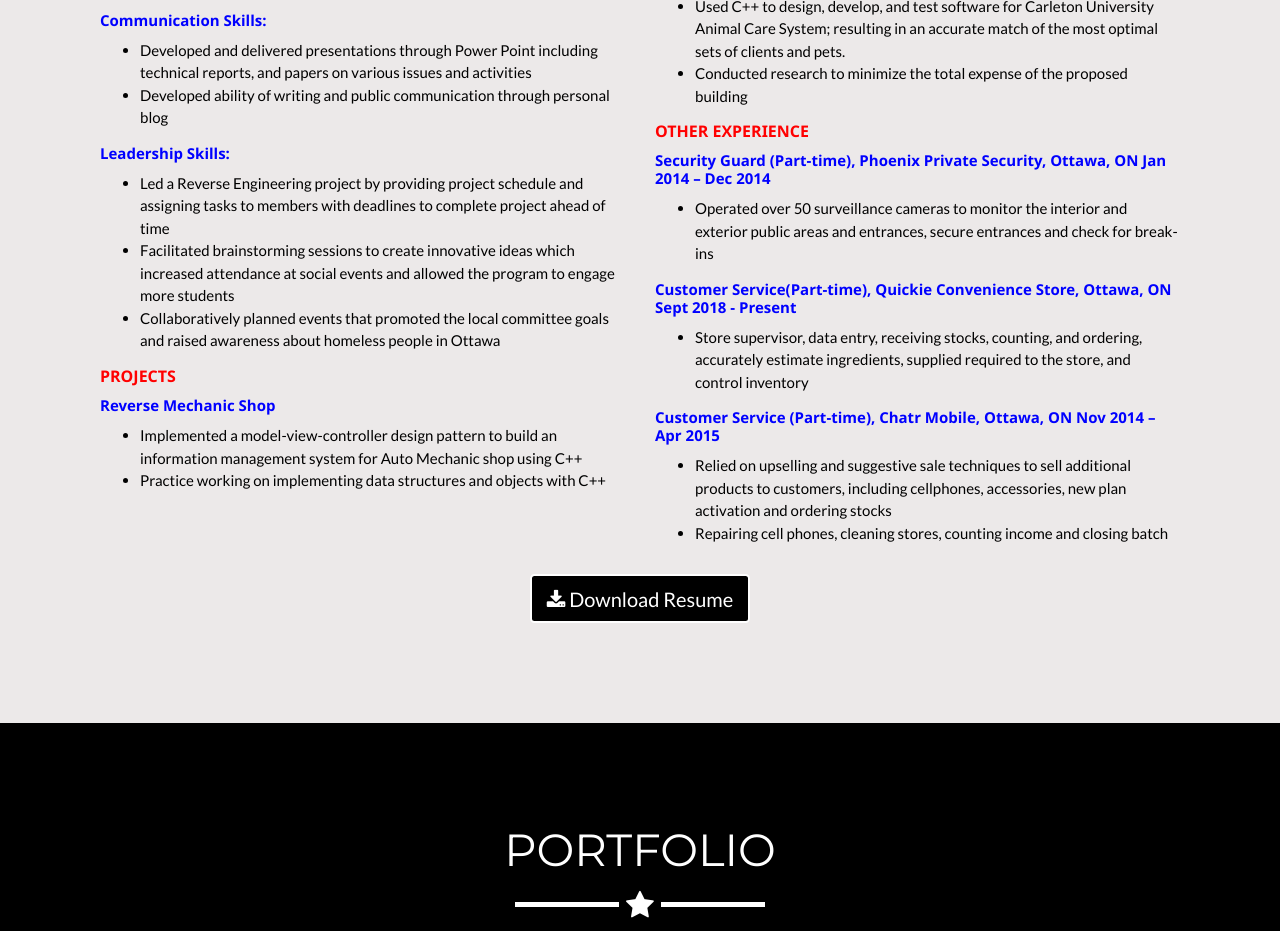
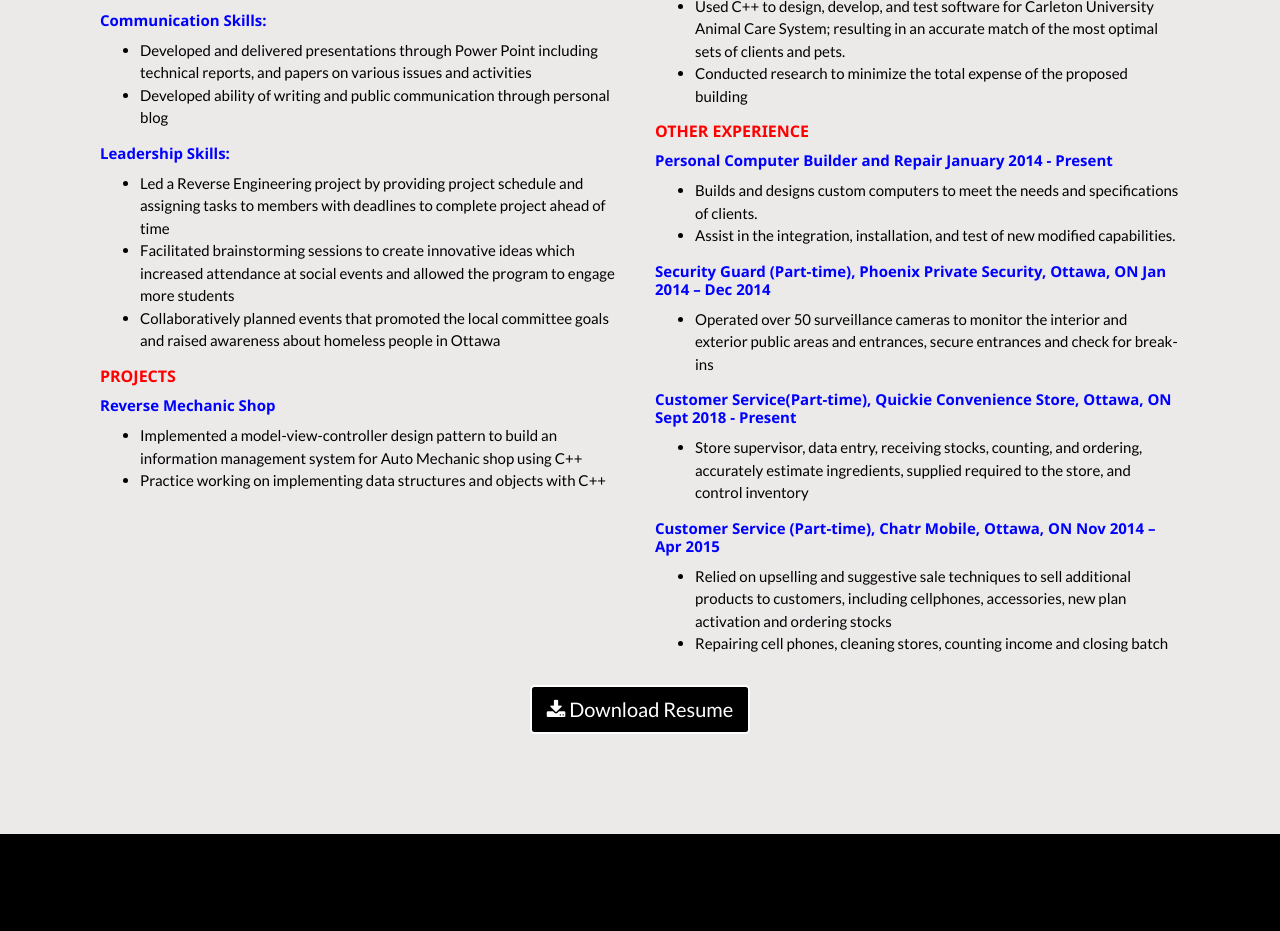
Before and after one commit to naolwakoya/naolgushu.github.io, a website: page index.html in a window 1280 px wide. Shown: the part 1732-2663 px from the top of the page. Drawn offline with nearby package versions, Linux system fonts and the light colour scheme; files that its build step writes are made by us from their sources.

Commit message:
resume updated

```diff
--- a/index.html
+++ b/index.html
@@ -248,6 +248,13 @@ resulting in an accurate match of the most optimal sets of clients and pets. </l
 </ul>
 
 		<h3><b>OTHER EXPERIENCE</b></h3>
+
+<h4> Personal Computer Builder and Repair					January 2014 - Present</h4>
+<ul style="color:black">
+  <li>	Builds and designs custom computers to meet the needs and specifications of clients. </li>
+    <li>	Assist in the integration, installation, and test of new modified capabilities. </li>
+    </ul>
+
 
 <h4>Security Guard (Part-time), Phoenix Private Security, Ottawa, ON Jan 2014 – Dec 2014</h4>
 <ul style="color:black">
```
